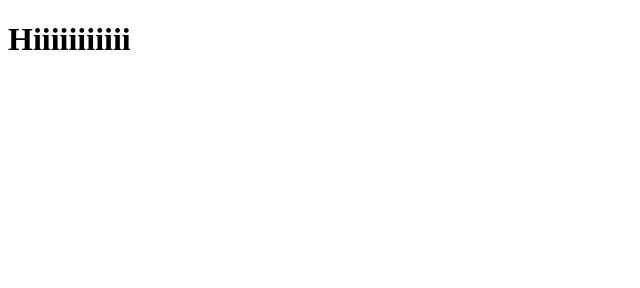
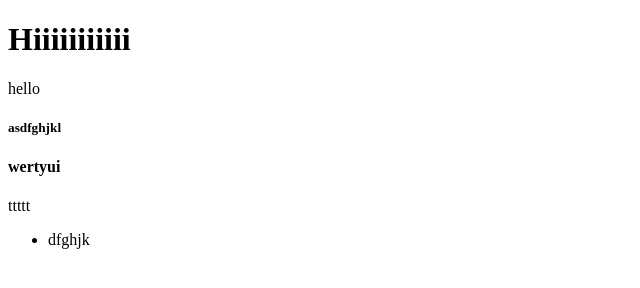
Before and after one commit to Rickykumar010/practiceRepo, a plain HTML site: page index.html in a window 1280 px wide. Shown: the whole page, without its empty margins (0-640 px from the left). Drawn offline with Linux system fonts and the light colour scheme.

Commit message:
pppppqqqqqqqqqq

```diff
--- a/index.html
+++ b/index.html
@@ -7,6 +7,13 @@
 </head>
 <body>
     <h1>Hiiiiiiiiiii</h1>
+    <p> hello</p>
+    <h5>asdfghjkl</h5>
+    <h4>wertyui</h4>
+    <p>ttttt</p>
+    <ul>
+        <li>dfghjk</li>
+    </ul>
 
 </body>
 </html>
```
